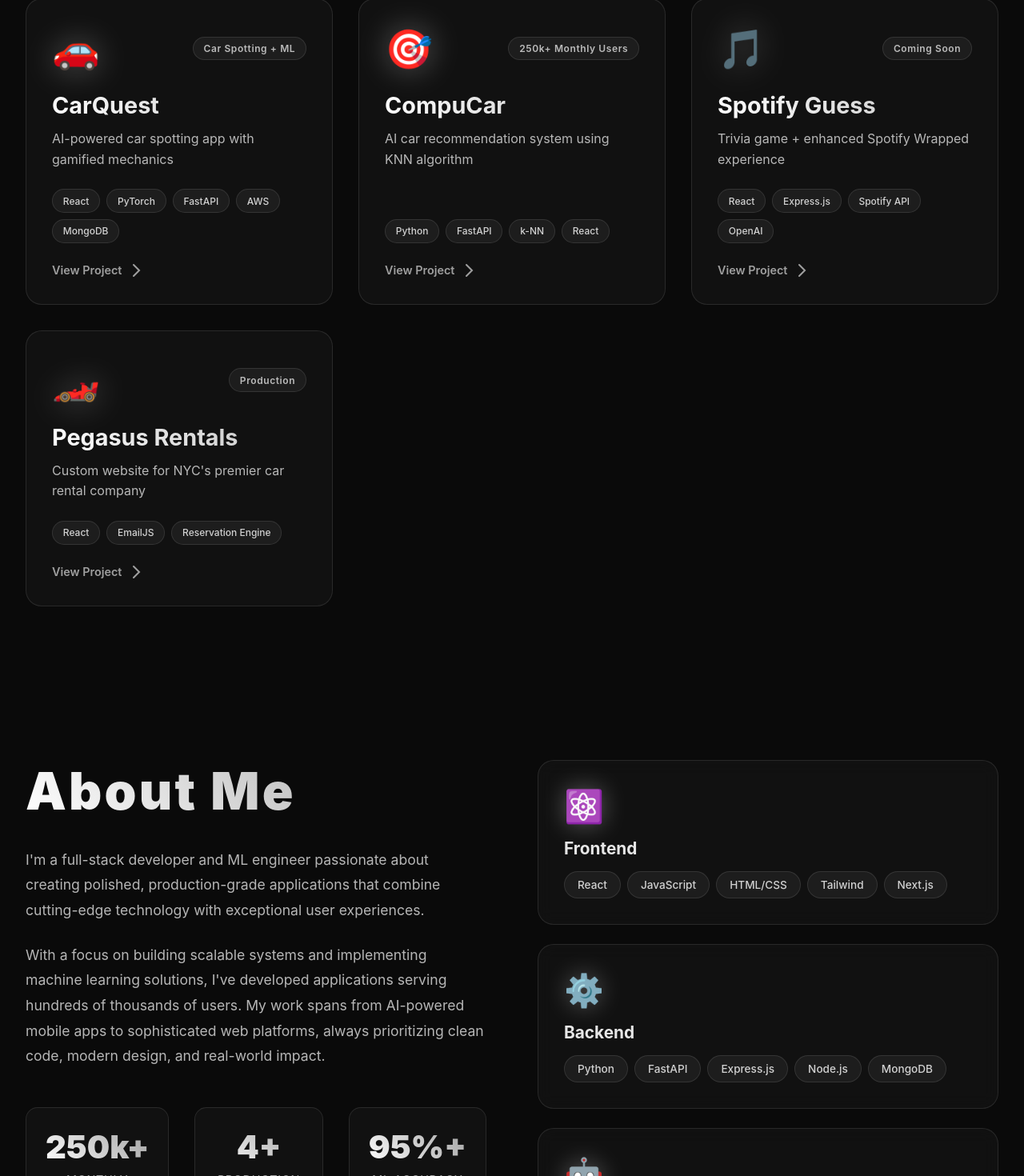
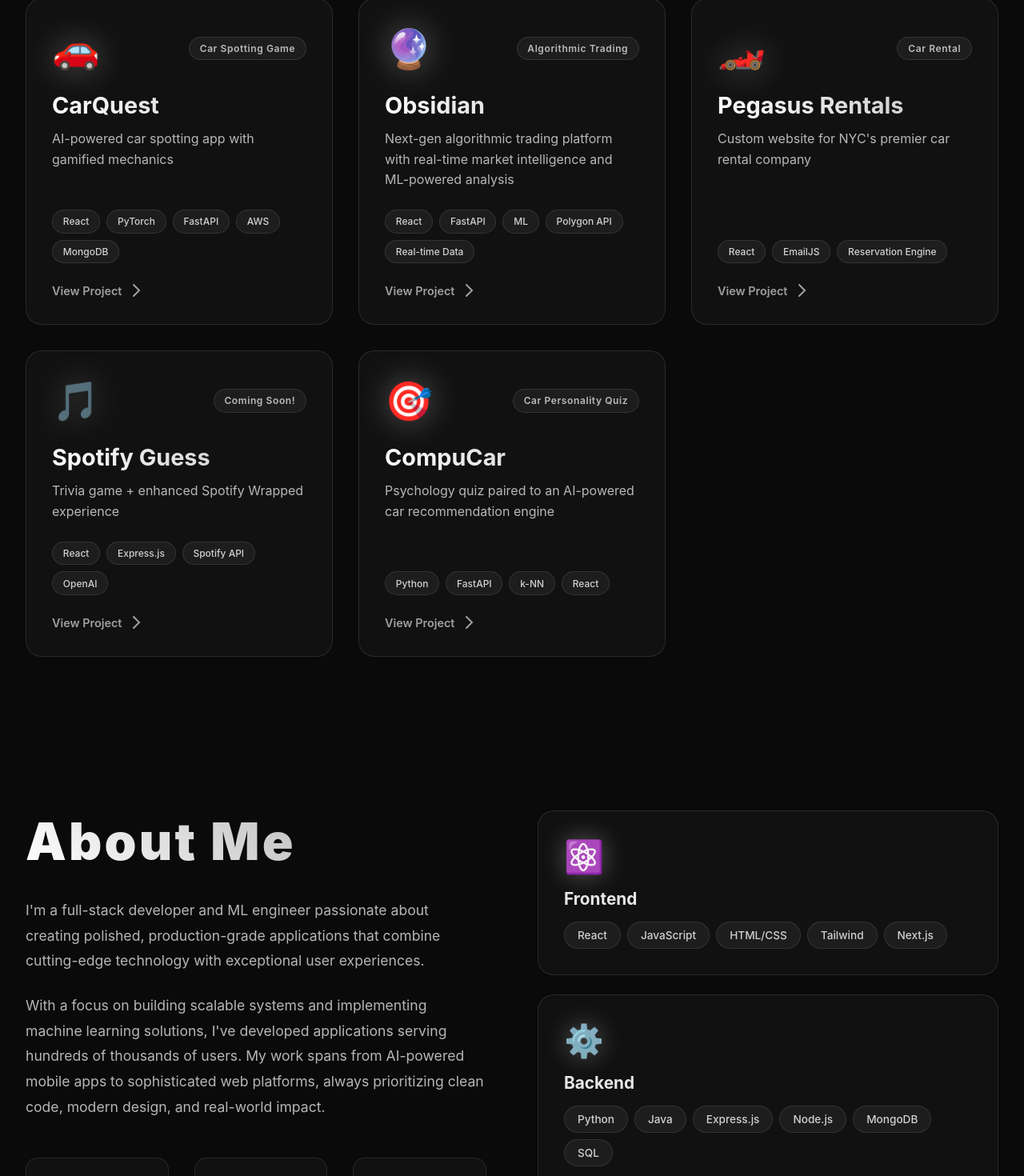
Before and after one commit to danieldeda2/portfolio, a React (Create React App) app: page / in a window 1280 px wide. Shown: the part 1079-2549 px from the top of the page at 80% size. Built offline with nearby package versions, Linux system fonts and the light colour scheme.

Commit message:
added obsidian

```diff
--- a/src/Components/Home.jsx
+++ b/src/Components/Home.jsx
@@ -28,40 +28,48 @@
       name: 'CarQuest',
       description: 'AI-powered car spotting app with gamified mechanics',
       link: 'https://carquest.io',
-      stats: 'Car Spotting + ML',
+      stats: 'Car Spotting Game',
       tech: ['React', 'PyTorch', 'FastAPI', 'AWS', 'MongoDB']
     },
     {
-      icon: '🎯',
-      name: 'CompuCar',
-      description: 'AI car recommendation system using KNN algorithm',
-      link: 'https://compucar.cc',
-      stats: '250k+ Monthly Users',
-      tech: ['Python', 'FastAPI', 'k-NN', 'React']
-    },
-    {
-      icon: '🎵',
-      name: 'Spotify Guess',
-      description: 'Trivia game + enhanced Spotify Wrapped experience',
-      link: '#',
-      stats: 'Coming Soon',
-      tech: ['React', 'Express.js', 'Spotify API', 'OpenAI']
+      icon: '🔮',
+      name: 'Obsidian',
+      description: 'Next-gen algorithmic trading platform with real-time market intelligence and ML-powered analysis',
+      link: 'https://obsidiantrading.net',
+      stats: 'Algorithmic Trading',
+      tech: ['React', 'FastAPI', 'ML', 'Polygon API', 'Real-time Data']
     },
     {
       icon: '🏎️',
       name: 'Pegasus Rentals',
       description: 'Custom website for NYC\'s premier car rental company',
       link: 'https://rentpegasus.com',
-      stats: 'Production',
+      stats: 'Car Rental',
       tech: ['React', 'EmailJS', 'Reservation Engine']
+    },
+    {
+      icon: '🎵',
+      name: 'Spotify Guess',
+      description: 'Trivia game + enhanced Spotify Wrapped experience',
+      link: 'https://github.com/danieldeda2/Spotify-Guess',
+      stats: 'Coming Soon!',
+      tech: ['React', 'Express.js', 'Spotify API', 'OpenAI']
+    },
+    {
+      icon: '🎯',
+      name: 'CompuCar',
+      description: 'Psychology quiz paired to an AI-powered car recommendation engine',
+      link: 'https://compucar.cc',
+      stats: 'Car Personality Quiz',
+      tech: ['Python', 'FastAPI', 'k-NN', 'React']
     }
   ];
 
   const skills = {
     frontend: ['React', 'JavaScript', 'HTML/CSS', 'Tailwind', 'Next.js'],
-    backend: ['Python', 'FastAPI', 'Express.js', 'Node.js', 'MongoDB'],
-    ml: ['PyTorch', 'TensorFlow', 'Scikit-learn', 'AWS Rekognition', 'OpenAI API'],
-    tools: ['Git', 'AWS', 'DigitalOcean', 'Cloudflare', 'Docker']
+    backend: ['Python', 'Java', 'Express.js', 'Node.js', 'MongoDB', 'SQL'],
+    ml: ['PyTorch', 'TensorFlow', 'Scikit-learn', 'AWS Rekognition'],
+    tools: ['Git', 'AWS', 'Redis', 'Docker', 'Kubernetes', 'DigitalOcean']
   };
 
   return (
@@ -178,15 +186,15 @@
               <div className="about-stats">
                 <div className="stat-item">
                   <div className="stat-number">250k+</div>
-                  <div className="stat-label">Monthly Users</div>
+                  <div className="stat-label">Monthly Streams</div>
                 </div>
                 <div className="stat-item">
-                  <div className="stat-number">4+</div>
+                  <div className="stat-number">5+</div>
                   <div className="stat-label">Production Apps</div>
                 </div>
                 <div className="stat-item">
-                  <div className="stat-number">95%+</div>
-                  <div className="stat-label">ML Accuracy</div>
+                  <div className="stat-number">100%</div>
+                  <div className="stat-label">Satisfaction</div>
                 </div>
               </div>
             </div>
```
